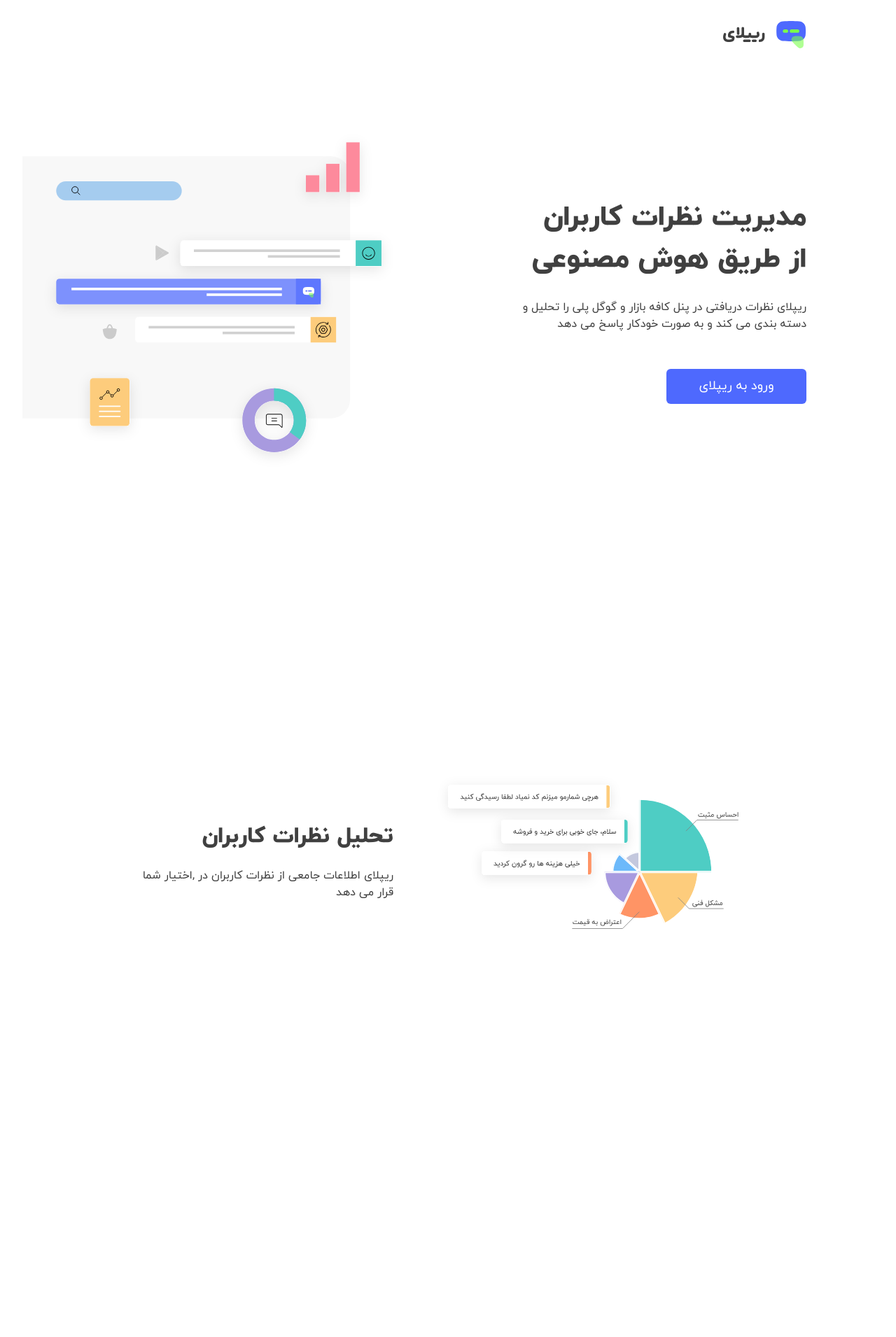
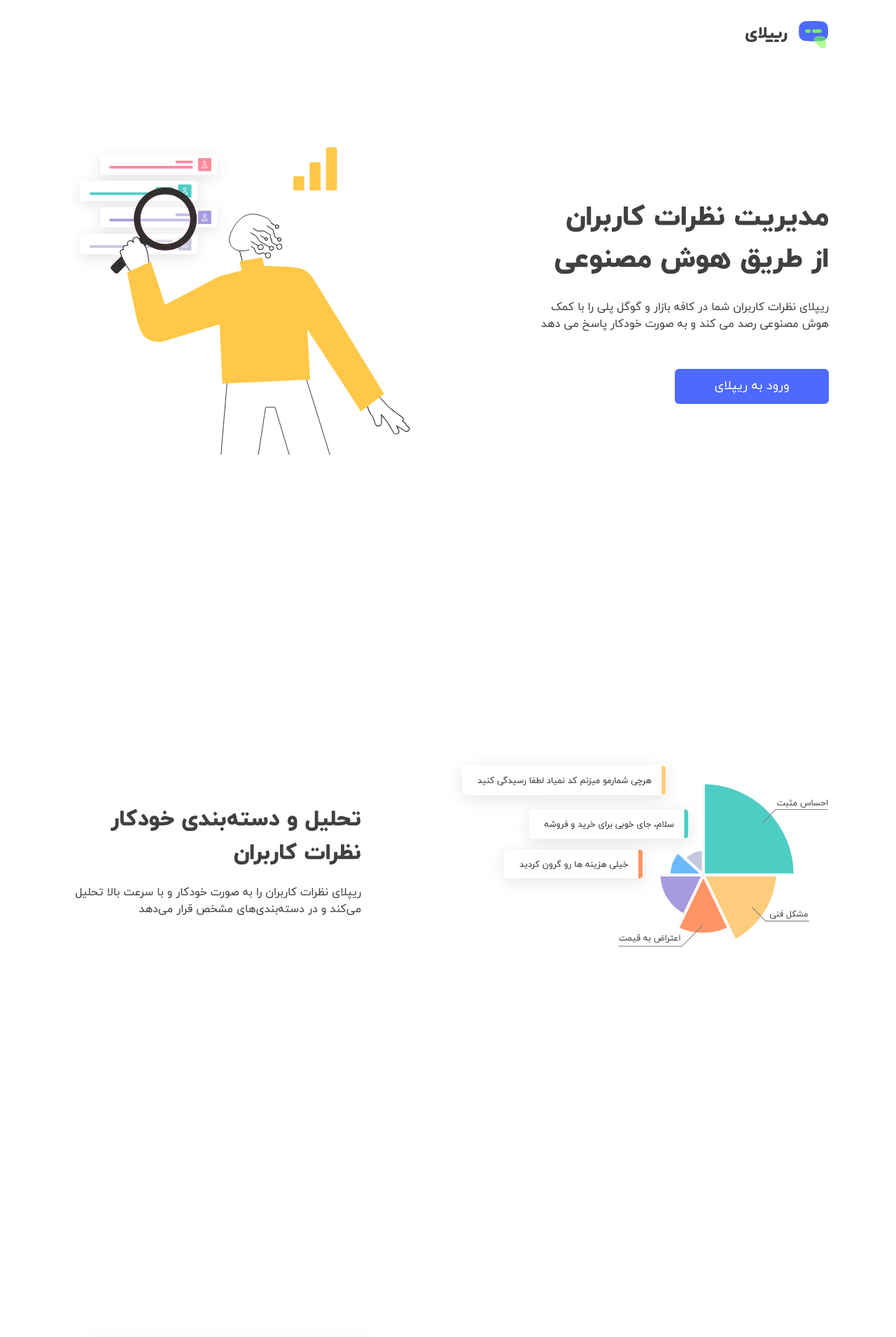
Before and after one commit to replai-ir/replai-ir.github.io, a Next.js app: page / in a window 1280 px wide. Shown: the top 1910 px of the page at 70% size. Built offline with nearby package versions, Linux system fonts and the light colour scheme.

Commit message:
change something in ui

```diff
--- a/components/Layout/Nav.jsx
+++ b/components/Layout/Nav.jsx
@@ -5,7 +5,7 @@ import Link from "next/link";
 
 export default function Nav() {
   return (
-    <nav className="mt-[1.875rem] mar-right list-none">
+    <nav className="w-main mt-[1.875rem] list-none">
       <li className="flex items-center">
         <Link href="/">
           <Image
--- a/components/UI/Button.jsx
+++ b/components/UI/Button.jsx
@@ -7,7 +7,7 @@ export default function Button({
 }) {
   return (
     <button
-      className={`${className} text-lg w-[200px] h-[50px] rounded-md cursor-pointer`}
+      className={`${className} text-lg w-[220px] h-[50px] rounded-md cursor-pointer`}
       onClick={onClick}
       disabled={disabled}
       {...other}
--- a/components/UI/ProductDescription.jsx
+++ b/components/UI/ProductDescription.jsx
@@ -9,6 +9,7 @@ function ProductDescription({ title, description, image, imageAlt }) {
         <h2>{title}</h2>
         <p>{description}</p>
       </div>
+      <div className="space"></div>
       <Image src={image} alt={imageAlt} />
     </section>
   );
--- a/components/UI/ProductDescription.module.css
+++ b/components/UI/ProductDescription.module.css
@@ -5,10 +5,6 @@
   align-items: flex-start;
   min-height: 90vh;
   margin: 5vh 0;
-}
-
-.section:first-child {
-  margin-right: 2rem;
 }
 
 .section:nth-of-type(2n):first-child,
--- a/pages/index.jsx
+++ b/pages/index.jsx
@@ -70,23 +70,23 @@ function HomePage() {
 
   const productDescroptions = [
     {
-      title: "تحلیل نظرات کاربران",
+      title: "تحلیل و دسته‌بندی خودکار نظرات کاربران",
       description:
-        "ریپلای اطلاعات جامعی از نظرات کاربران در ,اختیار شما قرار می دهد",
+        "ریپلای نظرات کاربران را به صورت خودکار و با سرعت بالا تحلیل می‌کند و در دسته‌بندی‌های مشخص قرار می‌دهد",
       image: analaysisCommentsImage,
       imageAlt: "analysis-comments",
     },
     {
       title: "کافه بازار و گوگل پلی یکجا در پنل ریپلای شما",
       description:
-        "ریپلای نظرات دریافتی در مارکت های مختلف را تجمیع کرده و یکجا در اختیار شما قرار می دهد",
+        "ریپلای نظرات کاربران شما در مارکت های مختلف را جمع آوری کرده و به صورت یکجا در یک پنل واحد نمایش می‌دهد",
       image: appStoreImage,
       imageAlt: "app-store",
     },
     {
       title: "پاسخگویی خودکار به نظرات",
       description:
-        "ریپلای به سلیقه شما به نظراتی که نیاز پاسخ شما دارند،‌ به صورت خودکار پاسخ می دهد",
+        "ریپلای به سلیقهٔ شما به نظراتی که نیازمند پاسخ هست به صورت خودکار پاسخ می‌دهد",
       image: autoReplyImage,
       imageAlt: "auto-reply",
     },
@@ -104,12 +104,13 @@ function HomePage() {
         />
       </Head>
 
-      <div className="flex flex-row justify-between items-center min-h-[90vh] pl-8 mb-[10vh] ">
-        <div className="mar-right md:w-[45%] lg:w-[50%]">
+      <main className="w-main">
+        <div className="flex flex-row justify-between items-center min-h-[90vh] mb-[10vh] ">
+          <div className="md:w-[45%] lg:w-[50%]">
             <h1>مدیریت نظرات کاربران از طریق هوش مصنوعی</h1>
             <p className="mt-[1.675rem] mb-[3.25rem] max-w-[420px]">
-            ریپلای نظرات دریافتی در پنل کافه بازار و گوگل پلی را تحلیل و دسته
-            بندی می کند و به صورت خودکار پاسخ می دهد
+              ریپلای نظرات کاربران شما در کافه بازار و گوگل پلی را با کمک هوش
+              مصنوعی رصد می کند و به صورت خودکار پاسخ می دهد
             </p>
             <Button className="bg-blueColor text-whiteColor">
               <Link href={app_url} className="link">
@@ -125,8 +126,6 @@ function HomePage() {
             />
           </div>
         </div>
-
-      <main className="w-[75%] mx-auto sm:w-[85%] md:w-[80%] lg:w-[75%] xl:w-[70%] 2xl:w-[65%]">
         {productDescroptions.map((productDes) => (
           <ProductDescription
             key={productDes.title}
--- a/styles/globals.css
+++ b/styles/globals.css
@@ -11,8 +11,16 @@
     @apply flex flex-col justify-between items-center min-h-[60vh] mt-[40vh] mb-[40vh];
   }
 
+  .w-main {
+    @apply w-[80%] mx-auto sm:w-[85%] md:w-[85%] xl:w-[85%] 2xl:w-[70%];
+  }
+
   .mar-right {
     @apply mr-[2rem] md:mr-[8rem];
+  }
+
+  .space {
+    min-width: 5%;
   }
 }
 
@@ -71,7 +79,7 @@ h2 {
 p {
   font-size: 1rem;
   font-weight: 400;
-  max-width: 370px;
+  max-width: 420px;
   color: #404040;
 }
 
```
Also changed, not shown: public/assets/image/hero_image.svg. Lines whose indentation alone changed are shown as unchanged.
